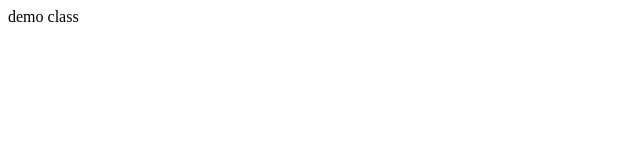
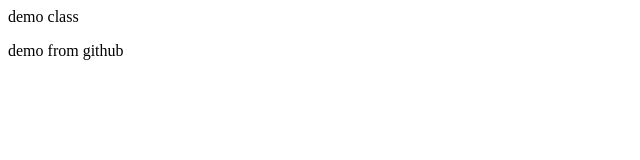
Before and after one commit to Gangaprasad5990/demo-class, a plain HTML site: page index.html in a window 1280 px wide. Shown: the whole page, without its empty margins (0-640 px from the left). Drawn offline with Linux system fonts and the light colour scheme.

Commit message:
update the change from github

```diff
--- a/index.html
+++ b/index.html
@@ -1 +1,2 @@
 <div>demo class</div>
+<p>demo from github</p>
```
